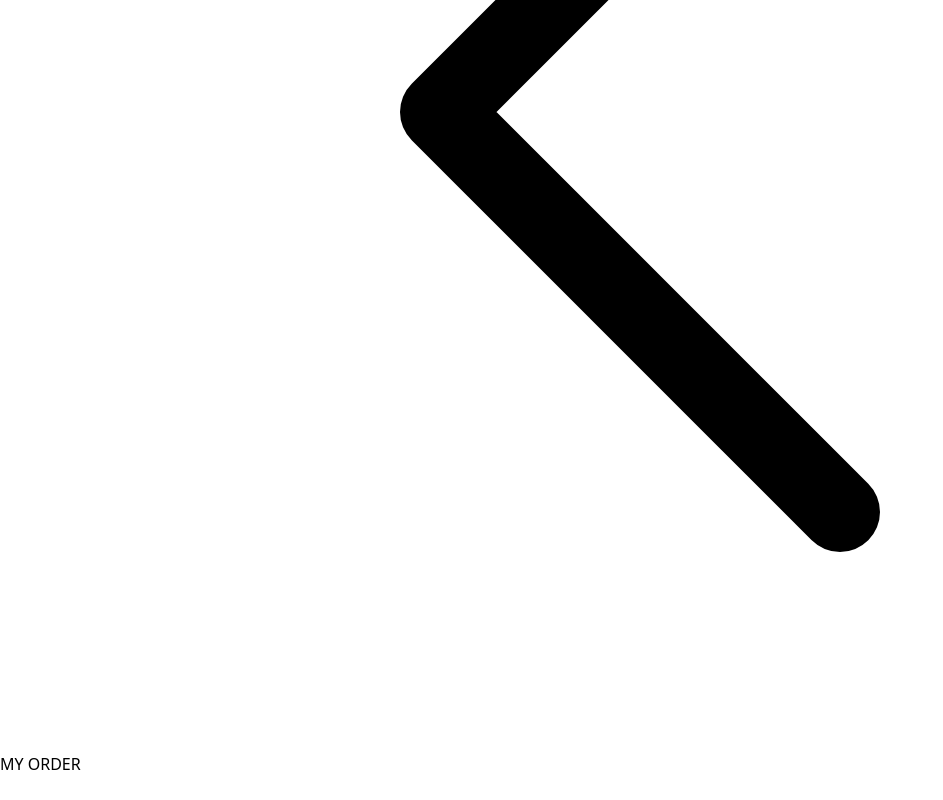
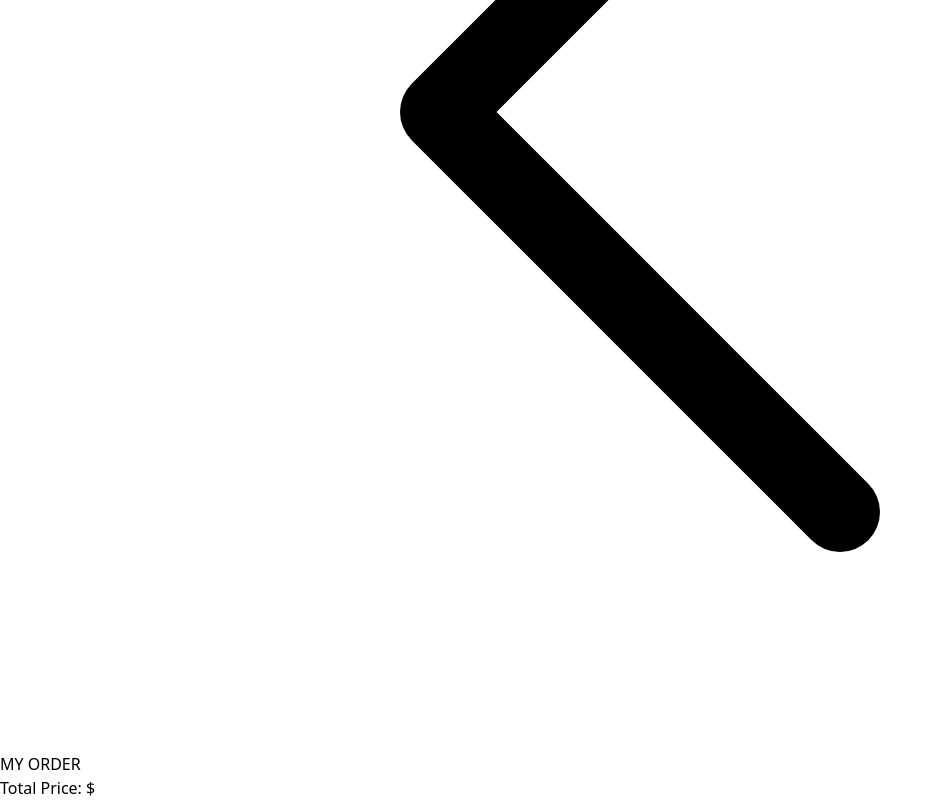
Before and after one commit to byKriz/ecommerce-vite-ts, a React (Vite) app: page /my-orders/last in a window 1280 px wide. Shown: the part 2096-2896 px from the top of the page, without its empty margins (0-943 px from the left). Before the commit the page ends 2872 px from the top, so only its background shows below. Built offline with nearby package versions, Linux system fonts and the light colour scheme.

Commit message:
refactorizando la funcion viewOrder

```diff
--- a/src/pages/MyOrder/index.tsx
+++ b/src/pages/MyOrder/index.tsx
@@ -5,6 +5,12 @@ import { OrderCard } from "../../components/OrderCard";
 import { Link } from "react-router-dom";
 import { ChevronLeftIcon } from "@heroicons/react/24/outline";
 import { useParams } from "react-router-dom";
+import { CartItem } from "../../Interfaces/IteamCart";
+
+interface ViewOrder {
+  products: CartItem[] | undefined;
+  totalPrice: number | undefined;
+}
 
 export const MyOrder = () => {
   const context = useContext(ShoppingCartContext);
@@ -18,25 +24,28 @@ export const MyOrder = () => {
 
   const params = useParams();
 
-  const viewOrder = (): JSX.Element[] | null | undefined => {
+  const viewOrder = (): ViewOrder | null => {
     if (existOrder()) {
+      const lastOrder = context.orders.slice(-1)[0];
+      const orderById = context.orders.filter(
+        (order) => order.id === params.id
+      )[0];
+
       if (params.id === "last") {
-        return context.orders
-          .slice(-1)[0]
-          .products?.map((product) => (
-            <OrderCard product={product} key={product.id} />
-          ));
+        const products = lastOrder.products;
+        const totalPrice = lastOrder.totalPrice;
+        return { products, totalPrice };
       } else {
-        return context.orders
-          .filter((order) => order.id === params.id)[0]
-          .products?.map((product) => (
-            <OrderCard product={product} key={product.id} />
-          ));
+        const products = orderById.products;
+        const totalPrice = orderById ? orderById.totalPrice : 0;
+        return { products, totalPrice };
       }
     } else {
       return null;
     }
   };
+
+  const order = viewOrder();
 
   return (
     <Layout>
@@ -46,7 +55,12 @@ export const MyOrder = () => {
         </Link>
         <h1>MY ORDER</h1>
       </div>
-      <div className="flex flex-col gap-2 w-80">{viewOrder()}</div>
+      <div className="flex flex-col gap-2 w-80">
+        {order?.products?.map((item) => (
+          <OrderCard product={item} key={item.id} />
+        ))}
+      </div>
+      <span>Total Price: ${order?.totalPrice}</span>
     </Layout>
   );
 };
```
